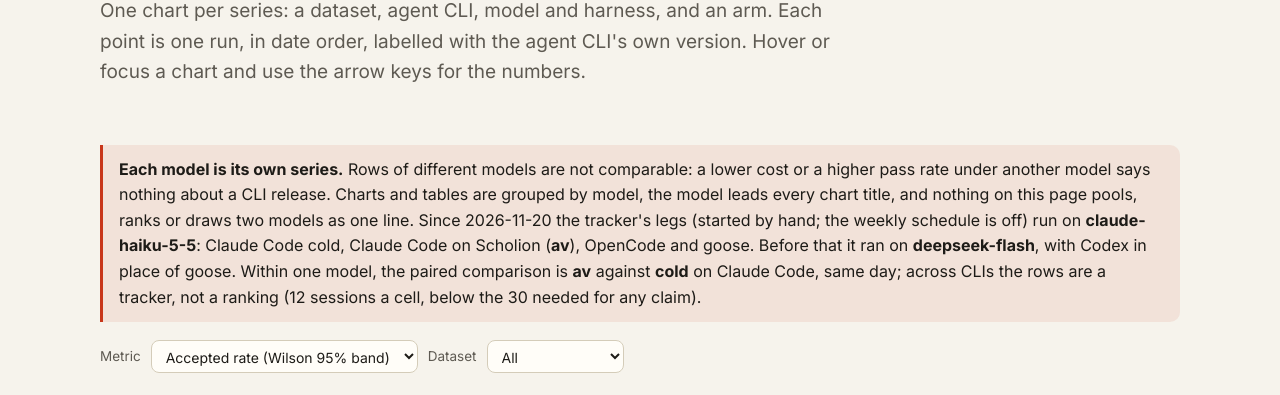
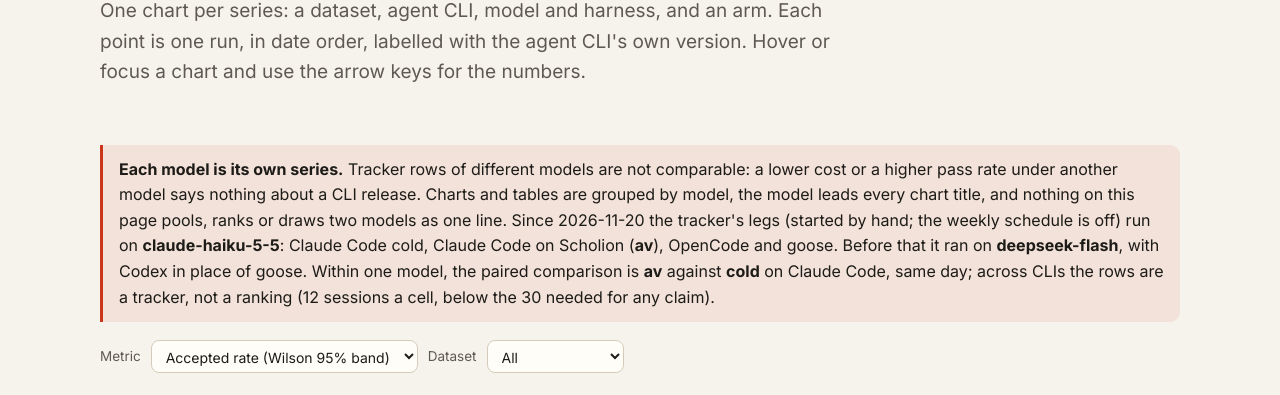
Before and after one commit to vinhqbui/openevaluations, a plain HTML site: page site/tracker/index.html in a window 1280 px wide. Shown: the part 207-602 px from the top of the page. Drawn offline with Linux system fonts and the light colour scheme.

Commit message:
site/tracker: scope "not comparable" to tracker rows
The page links the tiers pilot, a separate pre-registered test of two models,
so the sentence says tracker rows, as the front page and llms.txt now do.

Co-Authored-By: Claude Opus 5.5 <noreply@anthropic.com>

```diff
--- a/site/tracker/index.html
+++ b/site/tracker/index.html
@@ -22,7 +22,7 @@
   <h1>The <em>tracker</em></h1>
   <p class="lede">One chart per series: a dataset, agent CLI, model and harness, and an arm. Each point is one run, in date order, labelled with the agent CLI's own version. Hover or focus a chart and use the arrow keys for the numbers.</p>
 </header>
-<div class="honest"><b>Each model is its own series.</b> Rows of different models are not comparable: a lower cost or a higher pass rate under another model says nothing about a CLI release. Charts and tables are grouped by model, the model leads every chart title, and nothing on this page pools, ranks or draws two models as one line. Since 2026-11-20 the tracker's legs (started by hand; the weekly schedule is off) run on <b>claude-haiku-5-5</b>: Claude Code cold, Claude Code on Scholion (<b>av</b>), OpenCode and goose. Before that it ran on <b>deepseek-flash</b>, with Codex in place of goose. Within one model, the paired comparison is <b>av</b> against <b>cold</b> on Claude Code, same day; across CLIs the rows are a tracker, not a ranking (12 sessions a cell, below the 30 needed for any claim).</div>
+<div class="honest"><b>Each model is its own series.</b> Tracker rows of different models are not comparable: a lower cost or a higher pass rate under another model says nothing about a CLI release. Charts and tables are grouped by model, the model leads every chart title, and nothing on this page pools, ranks or draws two models as one line. Since 2026-11-20 the tracker's legs (started by hand; the weekly schedule is off) run on <b>claude-haiku-5-5</b>: Claude Code cold, Claude Code on Scholion (<b>av</b>), OpenCode and goose. Before that it ran on <b>deepseek-flash</b>, with Codex in place of goose. Within one model, the paired comparison is <b>av</b> against <b>cold</b> on Claude Code, same day; across CLIs the rows are a tracker, not a ranking (12 sessions a cell, below the 30 needed for any claim).</div>
 <div class="filters" role="group" aria-label="Chart controls">
   <label for="metric">Metric</label>
   <select id="metric">
```
